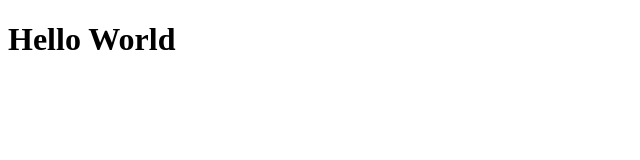
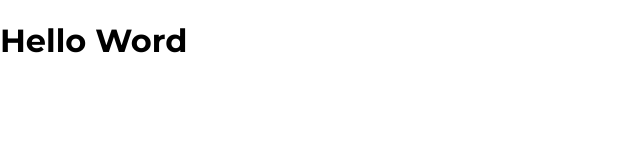
Before and after one commit to kyka123/Articles, a Next.js app: page / in a window 1280 px wide. Shown: the top 160 px of the page, without its empty margins (0-640 px from the left). Built offline with nearby package versions, Linux system fonts and the light colour scheme.

Commit message:
Add file structure and global styles

```diff
--- /dev/null
+++ b/pages/_app.js
@@ -0,0 +1,18 @@
+import Head from "next/head";
+
+import "../theme/globalStyles.css";
+
+const App = ({ Component, pageProps }) => (
+  <div>
+    <Head>
+      <link rel="preconnect" href="https://fonts.gstatic.com" />
+      <link
+        href="https://fonts.googleapis.com/css2?family=Montserrat:ital,wght@0,100;0,400;0,500;0,700;1,500&family=Playfair+Display:wght@700&display=swap"
+        rel="stylesheet"
+      ></link>
+    </Head>
+    <Component {...pageProps} />
+  </div>
+);
+
+export default App;
--- a/pages/index.js
+++ b/pages/index.js
@@ -1,6 +1,6 @@
 const Home = () => (
   <div>
-    <h1>Hello World</h1>
+    <h1>Hello Word</h1>
   </div>
 );
 
--- /dev/null
+++ b/theme/globalStyles.css
@@ -0,0 +1,17 @@
+*,
+*::before,
+*::after {
+  box-sizing: border-box;
+  -webkit-font-smoothing: antialiased;
+  -moz-osx-font-smoothing: grayscale;
+}
+
+html {
+  font-size: 62.5%;
+}
+body {
+  font-size: 1.6rem;
+  font-family: "Montserrat", sans-serif;
+  margin: 0;
+  padding: 0;
+}
```
